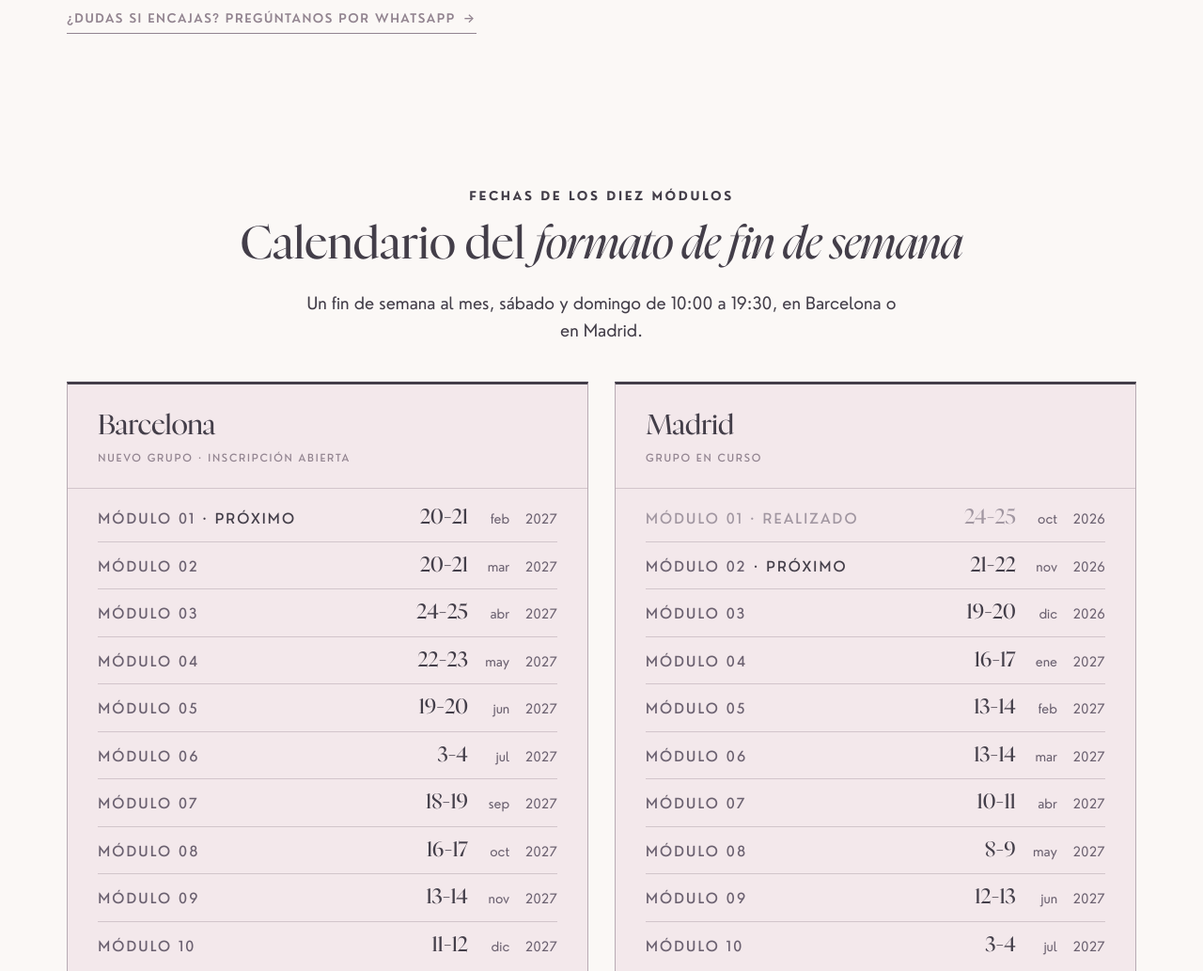
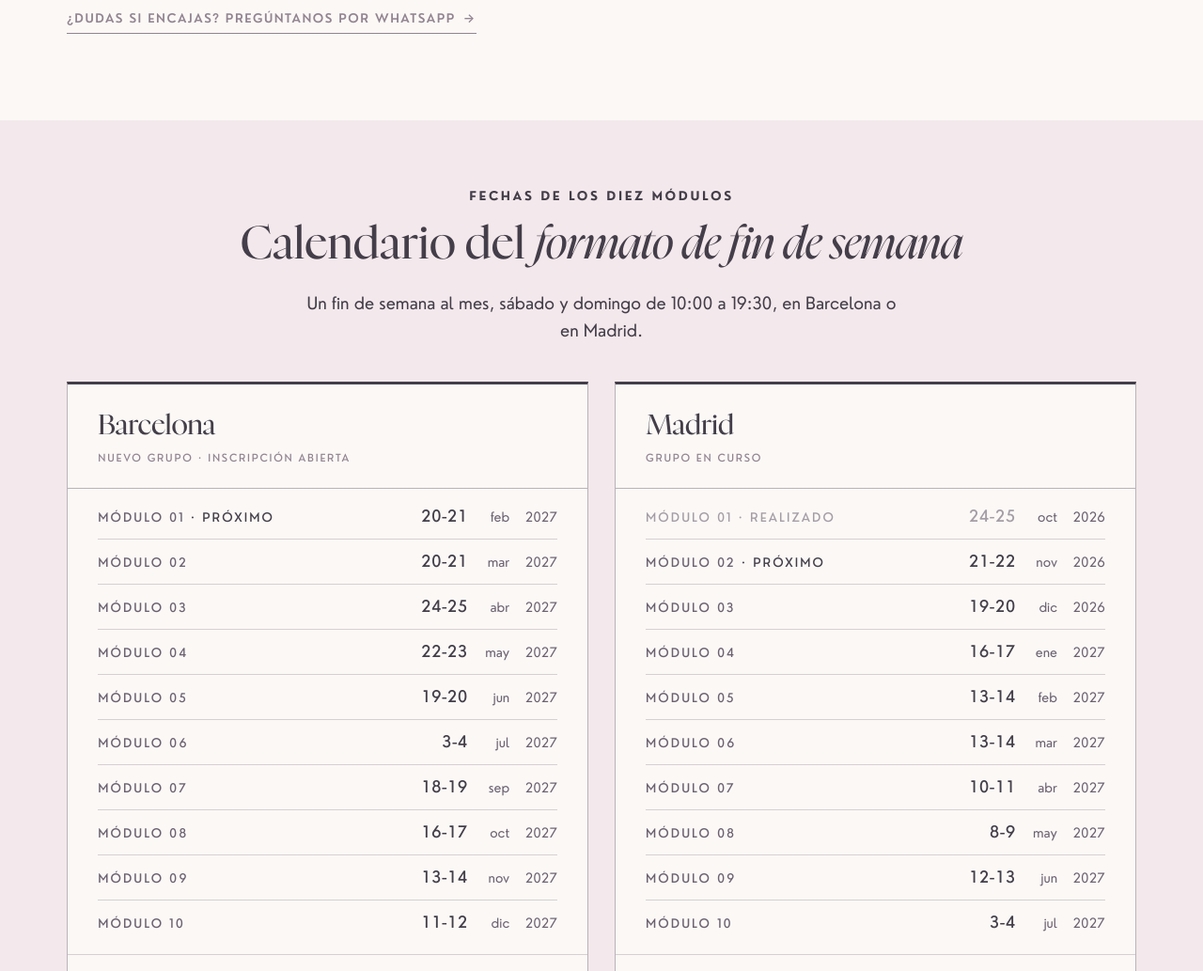
Before and after one commit to WeavesDV/spazio-landings, a plain HTML site: page formacion-anual/index.html in a window 1280 px wide. Shown: the part 1913-2946 px from the top of the page at 94% size. Drawn offline with Linux system fonts and the light colour scheme.

Commit message:
Formacion Anual: calendario con colores invertidos (seccion en papel, tarjetas blancas) y tipografia de la guia (fechas en sans, etiquetas 13 px)

```diff
--- a/formacion-anual/anual.css
+++ b/formacion-anual/anual.css
@@ -245,7 +245,8 @@ section.reserva-sec { background: var(--paper); padding-block: var(--sect-md); }
    2c · Calendario: dos tarjetas, Barcelona y Madrid a la vez
    Guía visual de Héctor (18-nov); la información es la de la página.
    ========================================================================= */
-.section.cuando { background: var(--white); }
+/* Colores invertidos (18-nov): sección en papel y tarjetas en blanco, como la guía */
+.section.cuando { background: var(--paper); }
 .cuando .sec-head { display: block; margin: 0; text-align: center; }
 .cuando .sec-head h2 { max-width: none; }
 .cuando-sub { margin: 20px auto 0; font-size: var(--fs-body); color: var(--text); text-align: center; }
@@ -255,20 +256,20 @@ section.reserva-sec { background: var(--paper); padding-block: var(--sect-md); }
 
 .cal-card {
   display: flex; flex-direction: column; min-width: 0;
-  background: var(--paper);
+  background: var(--white);
   border: 1px solid var(--line-strong); border-top: 3px solid var(--text);
 }
-.cal-card-head { padding: clamp(22px, 2.4vw, 30px) clamp(20px, 2.6vw, 32px) clamp(16px, 1.8vw, 22px); border-bottom: 1px solid var(--line); }
+.cal-card-head { padding: clamp(22px, 2.4vw, 30px) clamp(20px, 2.6vw, 32px) clamp(16px, 1.8vw, 22px); border-bottom: 1px solid var(--line-strong); }
 .cal-card-head h3 { font-size: clamp(1.6rem, 1.2rem + .8vw, 2rem); line-height: 1; color: var(--text); }
 .cal-status { display: block; margin-top: 10px; font-size: .6875rem; font-weight: 500; letter-spacing: .16em; text-transform: uppercase; color: var(--primary); }
 
 .cal-list { list-style: none; margin: 0; padding: 6px clamp(20px, 2.6vw, 32px) 10px; }
 .cal-list li { display: flex; justify-content: space-between; align-items: baseline; gap: 16px; padding: 12px 0; border: 0; }
 .cal-list li + li { border-top: 1px solid var(--line); }
-.cal-list .m { font-family: var(--sans); font-size: .9375rem; font-weight: 500; letter-spacing: .14em; text-transform: uppercase; color: var(--muted); white-space: nowrap; }
+.cal-list .m { font-family: var(--sans); font-size: .8125rem; font-weight: 500; letter-spacing: .16em; text-transform: uppercase; color: var(--muted); white-space: nowrap; }
 .cal-list .m .state { color: var(--text); }
 .cal-list time { display: grid; grid-template-columns: 3.8rem 2.4rem 2.8rem; column-gap: 6px; align-items: baseline; font-variant-numeric: tabular-nums lining-nums; white-space: nowrap; }
-.cal-list .d { font-family: var(--serif); font-size: 1.375rem; line-height: 1.15; color: var(--text); text-align: right; }
+.cal-list .d { font-family: var(--sans); font-size: 1.0625rem; font-weight: 500; line-height: 1.3; letter-spacing: .02em; color: var(--text); text-align: right; }
 .cal-list .mo, .cal-list .yr { font-family: var(--sans); font-size: .875rem; color: var(--muted); }
 .cal-list li.is-past .m, .cal-list li.is-past .d { color: var(--muted); opacity: .6; }
 .cal-list li.is-past .m .state { color: inherit; }
--- a/formacion-anual/index.html
+++ b/formacion-anual/index.html
@@ -18,7 +18,7 @@
   -->
   <link rel="stylesheet" href="fonts.css?v=45">
   <link rel="stylesheet" href="styles.css?v=47">
-  <link rel="stylesheet" href="anual.css?v=84">
+  <link rel="stylesheet" href="anual.css?v=85">
 </head>
 <body>
 
```
